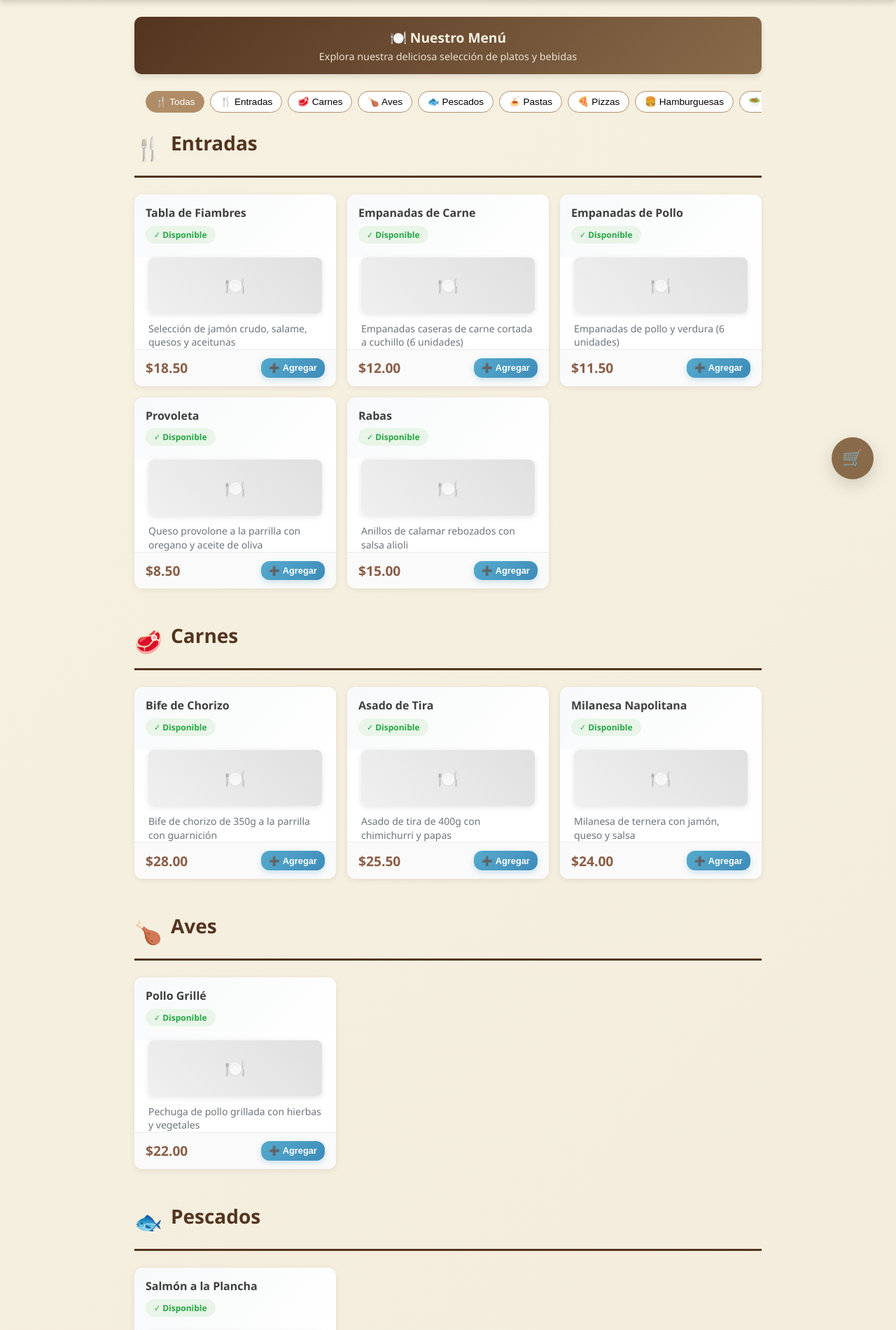
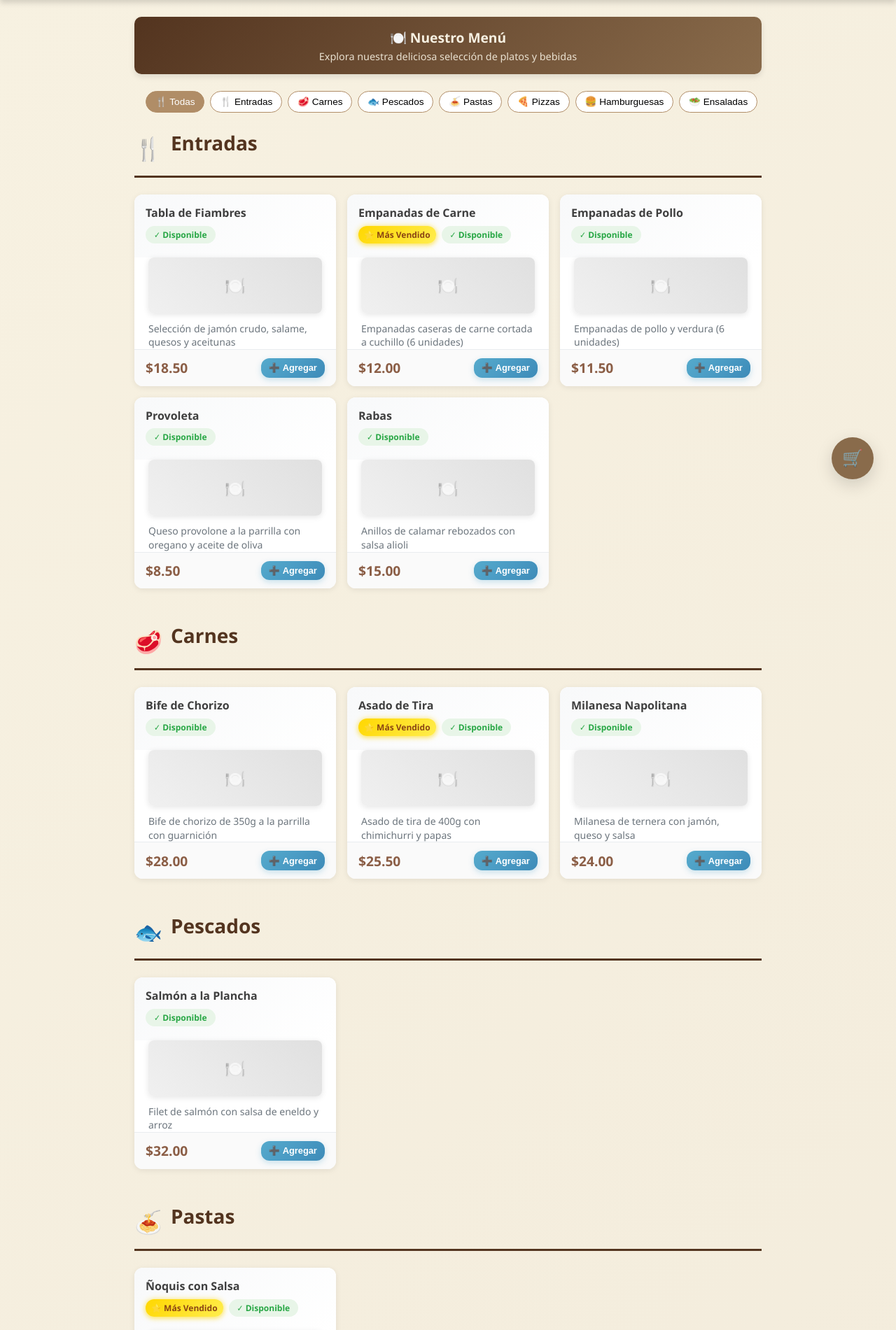
Before and after one commit to narellazorzon/Comanda, a PHP site: page / in a window 1280 px wide. Shown: the part 83-1984 px from the top of the page at 70% size. Run offline with PHP 8.4, Linux system fonts and the light colour scheme; data comes from the database, SQL or seed files in the repository; some libraries are stand-ins or nearby versions.

Commit message:
Agregue Plato mas vendido en la carta

```diff
--- a/src/controllers/ClienteController.php
+++ b/src/controllers/ClienteController.php
@@ -18,6 +18,50 @@ class ClienteController {
      */
     public static function index() {
         include __DIR__ . '/../views/cliente/index.php';
+    }
+
+    /**
+     * Obtiene los platos más vendidos por categoría
+     */
+    public static function getPlatosMasVendidos() {
+        try {
+            $database = new \App\Config\Database();
+            $db = $database->getConnection();
+
+            // Consulta para obtener los platos más vendidos por categoría
+            $sql = "
+                SELECT
+                    c.id_item,
+                    c.nombre,
+                    c.categoria,
+                    SUM(dp.cantidad) as total_vendido
+                FROM carta c
+                INNER JOIN detalle_pedido dp ON c.id_item = dp.id_item
+                INNER JOIN pedidos p ON dp.id_pedido = p.id_pedido
+                WHERE p.estado = 'cerrado'
+                GROUP BY c.id_item, c.nombre, c.categoria
+                ORDER BY c.categoria, total_vendido DESC
+            ";
+
+            $stmt = $db->prepare($sql);
+            $stmt->execute();
+            $resultados = $stmt->fetchAll(\PDO::FETCH_ASSOC);
+
+            // Organizar por categoría y tomar el más vendido de cada una
+            $masVendidosPorCategoria = [];
+            foreach ($resultados as $item) {
+                $categoria = $item['categoria'] ?? 'Otros';
+                if (!isset($masVendidosPorCategoria[$categoria])) {
+                    $masVendidosPorCategoria[$categoria] = $item['id_item'];
+                }
+            }
+
+            return $masVendidosPorCategoria;
+
+        } catch (Exception $e) {
+            error_log("Error obteniendo platos más vendidos: " . $e->getMessage());
+            return [];
+        }
     }
 
     /**
@@ -85,7 +129,8 @@ class ClienteController {
                 ]);
             }
 
-            // El pedido se mantiene como "pendiente" hasta que el mozo lo gestione
+            // Actualizar estado del pedido a "cuenta"
+            Pedido::updateEstado($pedidoId, 'cuenta');
 
             // Guardar información en sesión para confirmación
             $_SESSION['ultimo_pago'] = [
--- a/src/views/cliente/index.php
+++ b/src/views/cliente/index.php
@@ -4,12 +4,16 @@ require_once __DIR__ . '/../../../vendor/autoload.php';
 require_once __DIR__ . '/../../config/helpers.php';
 
 use App\Models\CartaItem;
+use App\Controllers\ClienteController;
 
 if (session_status() === PHP_SESSION_NONE) {
     session_start();
 }
 
 $items = CartaItem::all();
+
+// Obtener platos más vendidos por categoría
+$platosMasVendidos = ClienteController::getPlatosMasVendidos();
 
 // Organizar items por categoría
 $itemsPorCategoria = [];
@@ -22,7 +26,7 @@ foreach ($items as $item) {
 }
 
 // Orden preferido de categorías
-$ordenCategorias = ['Entradas', 'Platos Principales', 'Carnes', 'Aves', 'Pescados', 'Pastas', 'Pizzas', 'Hamburguesas', 'Ensaladas', 'Postres', 'Bebidas'];
+$ordenCategorias = ['Entradas', 'Platos Principales', 'Carnes', 'Pescados', 'Pastas', 'Pizzas', 'Hamburguesas', 'Ensaladas', 'Postres', 'Bebidas'];
 $categoriasOrdenadas = [];
 
 // Primero agregar las categorías en el orden preferido
@@ -336,6 +340,26 @@ $iconosCategorias = [
         display: flex;
         gap: 0.5rem;
         margin-bottom: 0.75rem;
+    }
+
+    /* Estrella de más vendido */
+    .badge-mas-vendido {
+        background: linear-gradient(135deg, #ffd700 0%, #ffed4e 100%);
+        color: #8b4513;
+        font-weight: 700;
+        font-size: 0.75rem;
+        padding: 0.25rem 0.5rem;
+        border-radius: 12px;
+        display: flex;
+        align-items: center;
+        gap: 0.25rem;
+        box-shadow: 0 2px 4px rgba(255, 215, 0, 0.3);
+        animation: brillo 2s ease-in-out infinite alternate;
+    }
+
+    @keyframes brillo {
+        0% { box-shadow: 0 2px 4px rgba(255, 215, 0, 0.3); }
+        100% { box-shadow: 0 2px 8px rgba(255, 215, 0, 0.6), 0 0 12px rgba(255, 215, 0, 0.4); }
     }
 
     /* Estilos para imagen del producto */
@@ -2495,6 +2519,15 @@ $iconosCategorias = [
                             <div class="producto-header">
                                 <h3 class="producto-nombre"><?= htmlspecialchars($item['nombre']) ?></h3>
                                 <div class="producto-badges">
+                                    <?php
+                                    $categoria = $item['categoria'] ?? 'Otros';
+                                    $esMasVendido = isset($platosMasVendidos[$categoria]) && $platosMasVendidos[$categoria] == $item['id_item'];
+                                    ?>
+
+                                    <?php if ($esMasVendido): ?>
+                                        <span class="badge-mas-vendido">⭐ Más Vendido</span>
+                                    <?php endif; ?>
+
                                     <?php if (!empty($item['disponibilidad'])): ?>
                                         <span class="badge badge-disponible">✓ Disponible</span>
                                     <?php else: ?>
```
